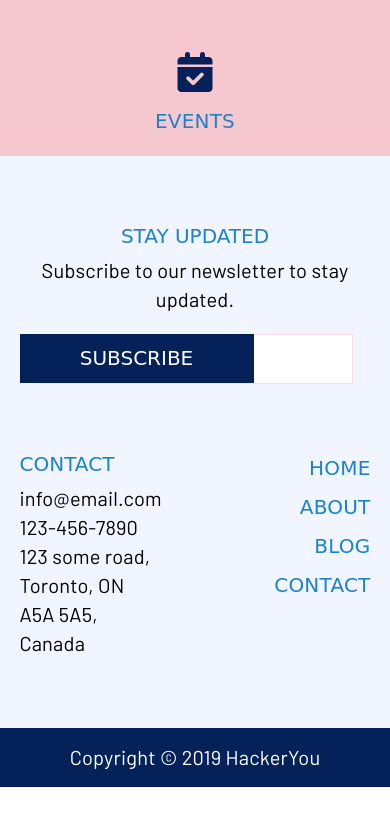
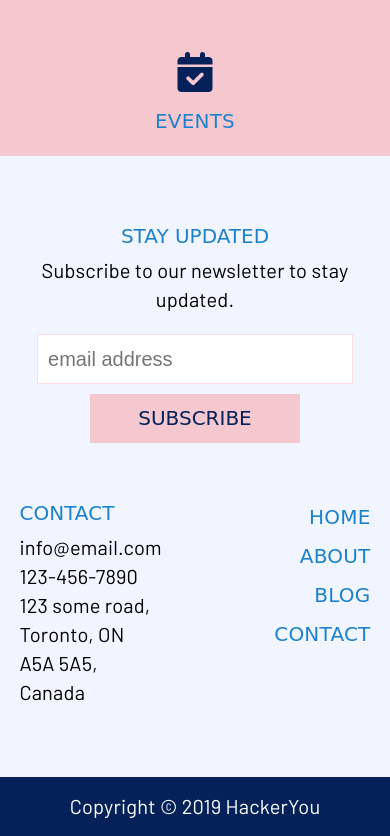
Before and after one commit to lujanvinas/electric-select, a plain HTML site: page electric-select/index.html in a window 390 px wide. Shown: the part 5111-5947 px from the top of the page. Before the commit the page ends 5898 px from the top, so only its background shows below. Drawn offline with Linux system fonts and the light colour scheme; a web font is replaced by a local one.

Commit message:
working on responsiveness

```diff
--- a/electric-select/index.html
+++ b/electric-select/index.html
@@ -125,7 +125,7 @@
                 <p>Subscribe to our newsletter to stay updated.</p>
                 <form class="email">
                     <input type="email" name="email" placeholder="email address">
-                    <button type="submit" class="button readMore">Subscribe</button>
+                    <button type="submit" class="subscribe">Subscribe</button>
                 </form>
             </div>
 
--- a/electric-select/style.css
+++ b/electric-select/style.css
@@ -46,7 +46,7 @@ button{
     margin:0;
 }
 
-.readMore{
+button{
     padding:10px;
     color:#042259;
     font-size: 2rem;
@@ -386,10 +386,11 @@ footer h4{
     border:1px solid #FCDDE2;
     margin:0;
     float:left;
+    padding: 10px;
 }
 
 
-.email button{
+.subscribe{
     margin:0;
     float:left;
 }
@@ -475,7 +476,7 @@ footer h4{
         width: 100%;
     }
 
-    .email button{
+    .subscribe{
         width: 100%;
     }
 
@@ -517,7 +518,7 @@ footer h4{
         width: 75%;
     }
 
-    .email button{
+    .subscribe{
         width: 25%;
     }
 
@@ -728,7 +729,7 @@ footer h4{
     margin-bottom: 10px;
     }
 
-    .email button{
+    .subscribe{
     float:none;
     width:60%;
     }
```
